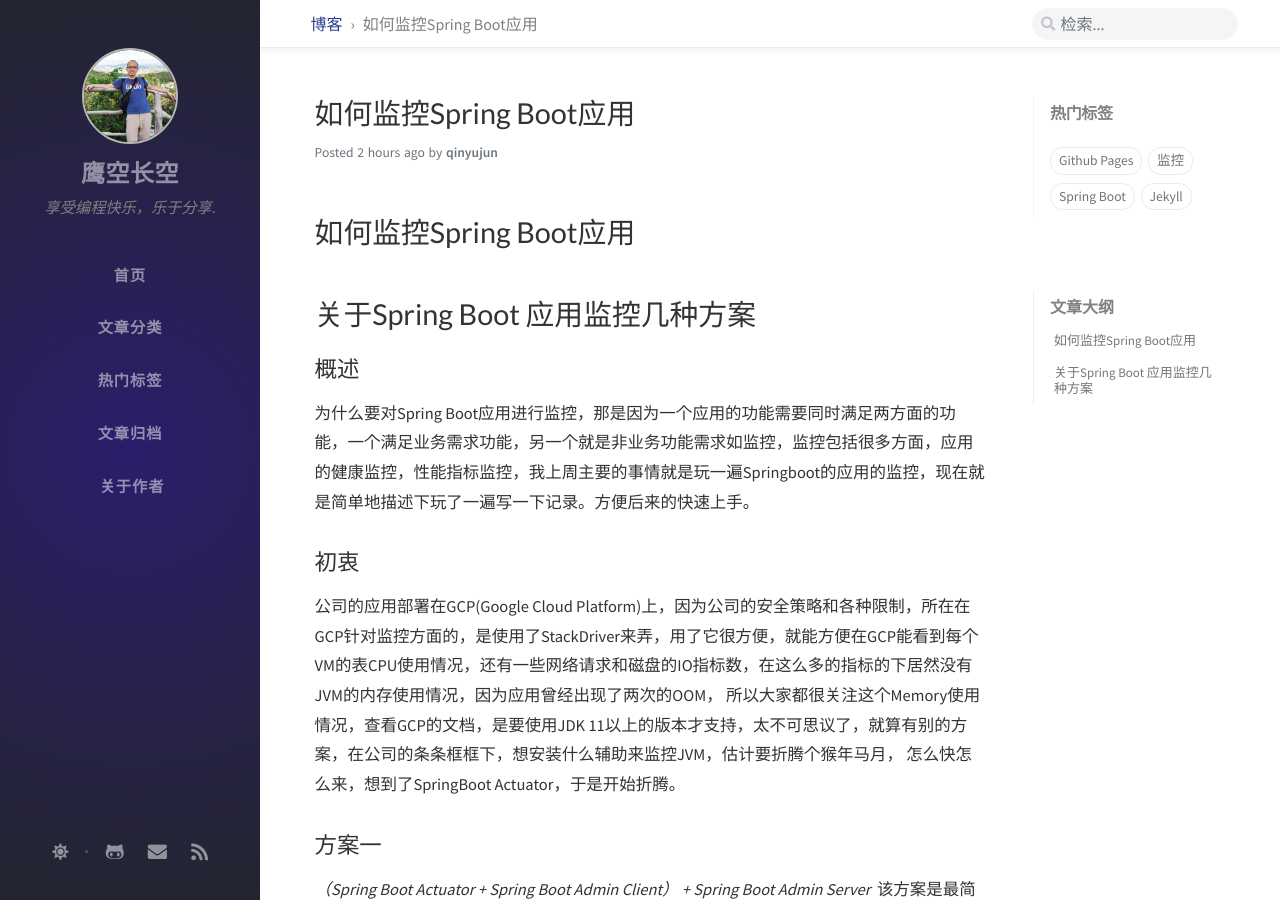
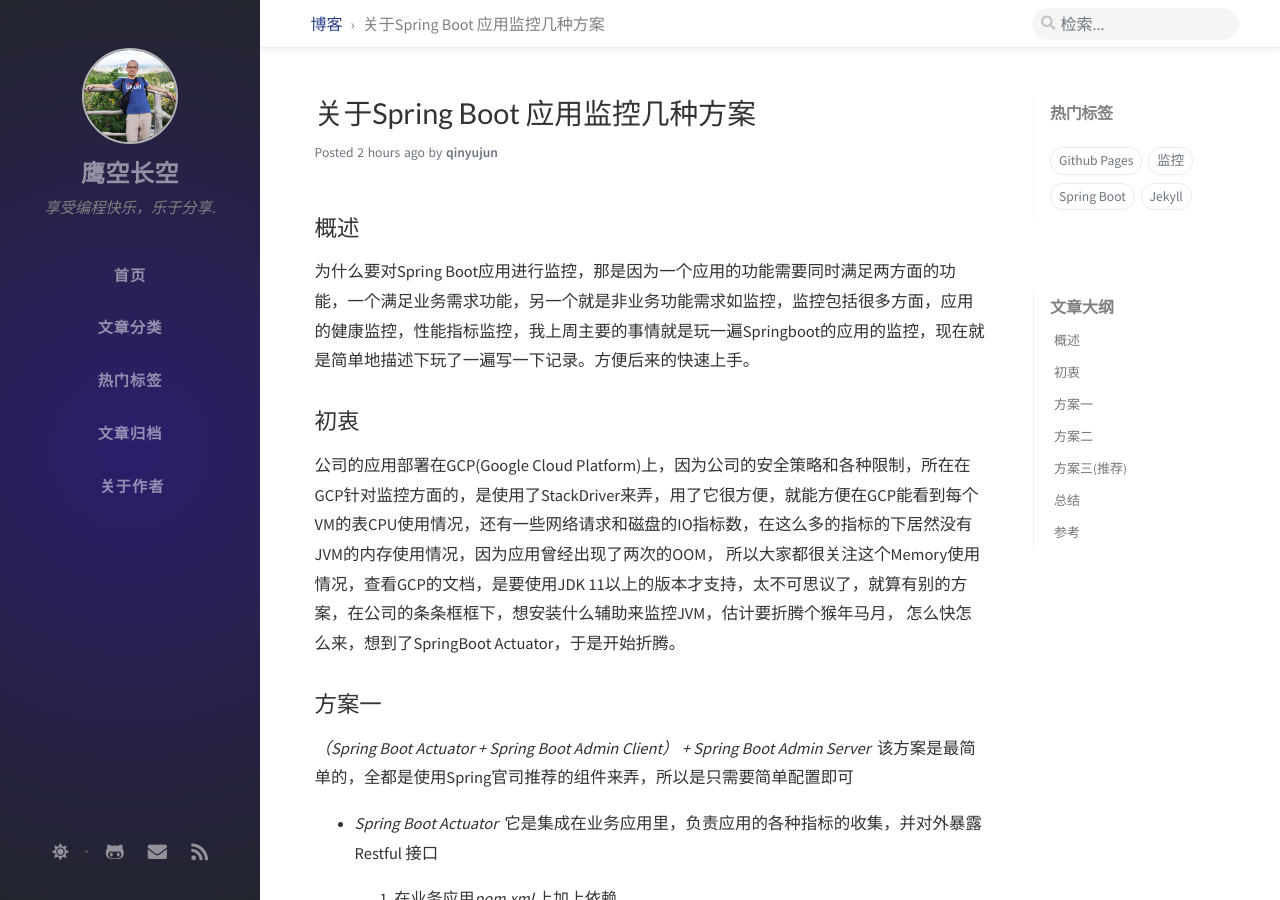
Before and after one commit to helloworld28/helloworld28.github.io, a Jekyll site: the page built from _posts/2020-08-01-how-to-monitor-spring-boot-metrics.md, in a window 1280 px wide and 900 px high. Built offline with Jekyll 4.4.1, drawn with Linux system fonts in a browser that asks for light colours; nearby versions of some CDN libraries; comment, search, counter and statistics services are not loaded.

Commit message:
update english to zh and create new post

```diff
--- a/_posts/2020-08-01-how-to-monitor-spring-boot-metrics.md
+++ b/_posts/2020-08-01-how-to-monitor-spring-boot-metrics.md
@@ -1,15 +1,11 @@
 ---
-title: 如何监控Spring Boot应用
+title: 关于Spring Boot 应用监控几种方案
 author: qinyujun
 date: 2020-08-01 15:34:00 +0800
 categories: [博客,  笔记]
 tags: [Spring Boot, 监控]
 toc: true
 ---
-
-# 如何监控Spring Boot应用
-
-#  关于Spring Boot 应用监控几种方案
 
 ## 概述
 
```
